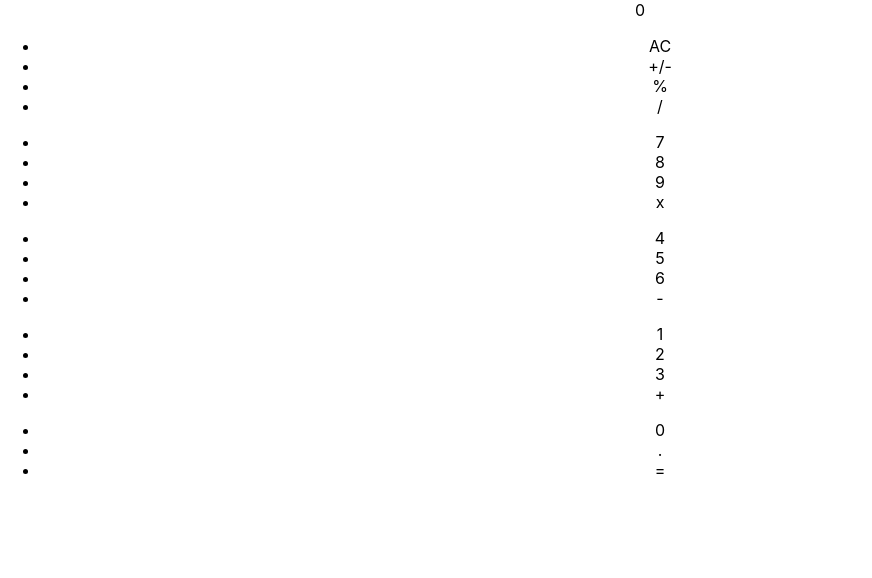
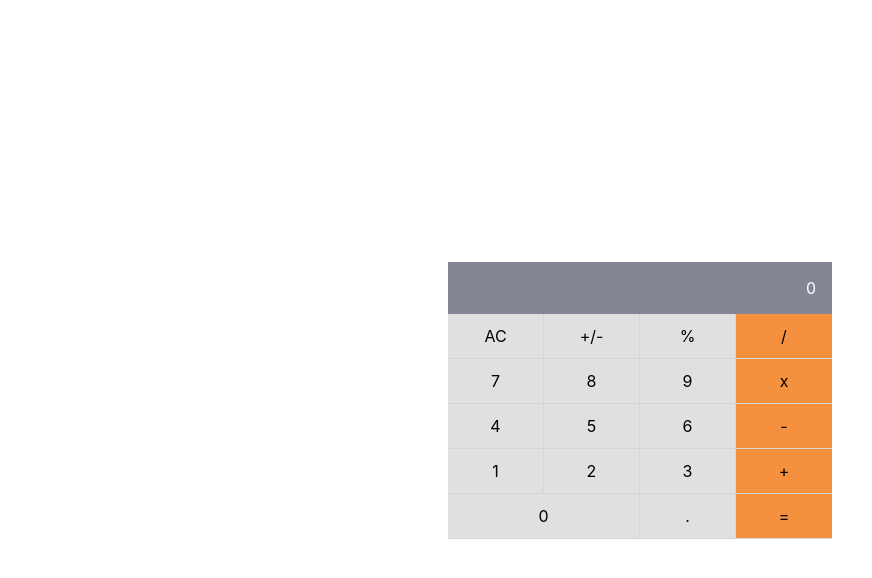
Before and after one commit to saadat-ali-awan/Math-Magicians, a React (Create React App) app: page / in a window 1280 px wide. Shown: the top 578 px of the page, without its empty margins (0-872 px from the left). Built offline with nearby package versions, Linux system fonts and the light colour scheme.

Commit message:
Add Styles to the Calculator Component

```diff
--- a/src/App.css
+++ b/src/App.css
@@ -1,39 +1,51 @@
-.App {
-  text-align: center;
+* {
+  box-sizing: border-box;
+  padding: 0;
+  margin: 0;
 }
 
-.App-logo {
-  height: 40vmin;
-  pointer-events: none;
+.App {
+  display: flex;
+  justify-content: center;
+  height: 100vh;
+  align-items: center;
 }
 
-@media (prefers-reduced-motion: no-preference) {
-  .App-logo {
-    animation: App-logo-spin infinite 20s linear;
-  }
+.App > div {
+  width: 30%;
 }
 
-.App-header {
-  background-color: #282c34;
-  min-height: 100vh;
+.result {
   display: flex;
-  flex-direction: column;
-  align-items: center;
-  justify-content: center;
-  font-size: calc(10px + 2vmin);
+  justify-content: flex-end;
+  background-color: #858693;
   color: white;
+  padding: 1rem;
 }
 
-.App-link {
-  color: #61dafb;
+.row {
+  list-style: none;
+  display: flex;
+  justify-content: space-around;
+  border-bottom: 1px solid #d5d5d5;
 }
 
-@keyframes App-logo-spin {
-  from {
-    transform: rotate(0deg);
-  }
+.row > li {
+  display: flex;
+  flex: 25%;
+  justify-content: center;
+  padding: 12px;
+  background-color: #e0e0e0;
+  color: black;
+  border-right: 1px solid #d5d5d5;
+}
 
-  to {
-    transform: rotate(360deg);
-  }
+.row > li:nth-child(4),
+.equalBtn {
+  background-color: #f5913e !important;
+  border-right: 0 !important;
 }
+
+.zero {
+  flex: 50% !important;
+}
```
